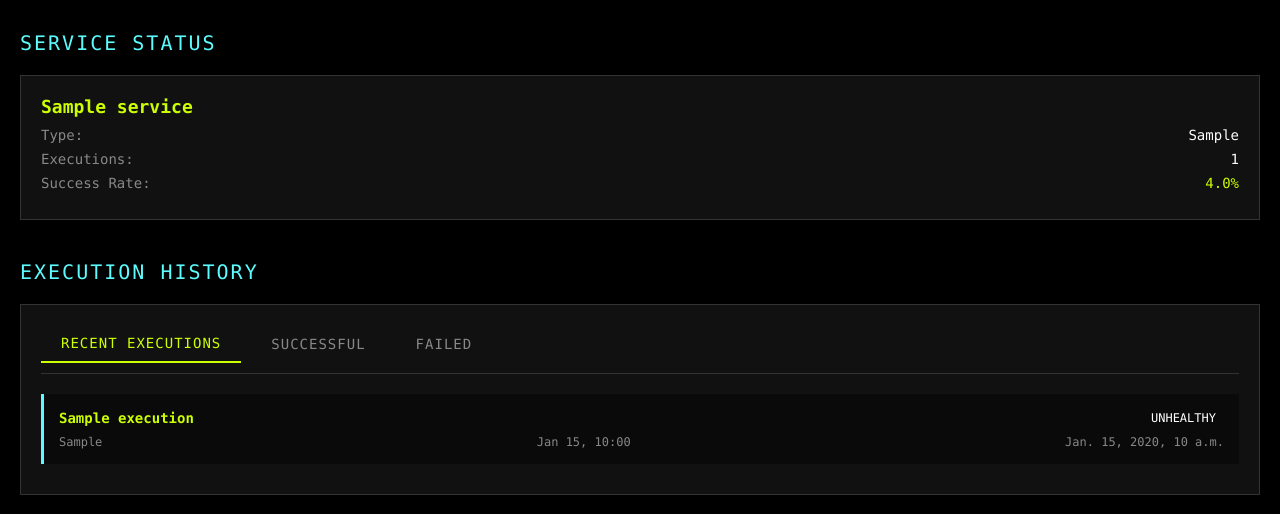
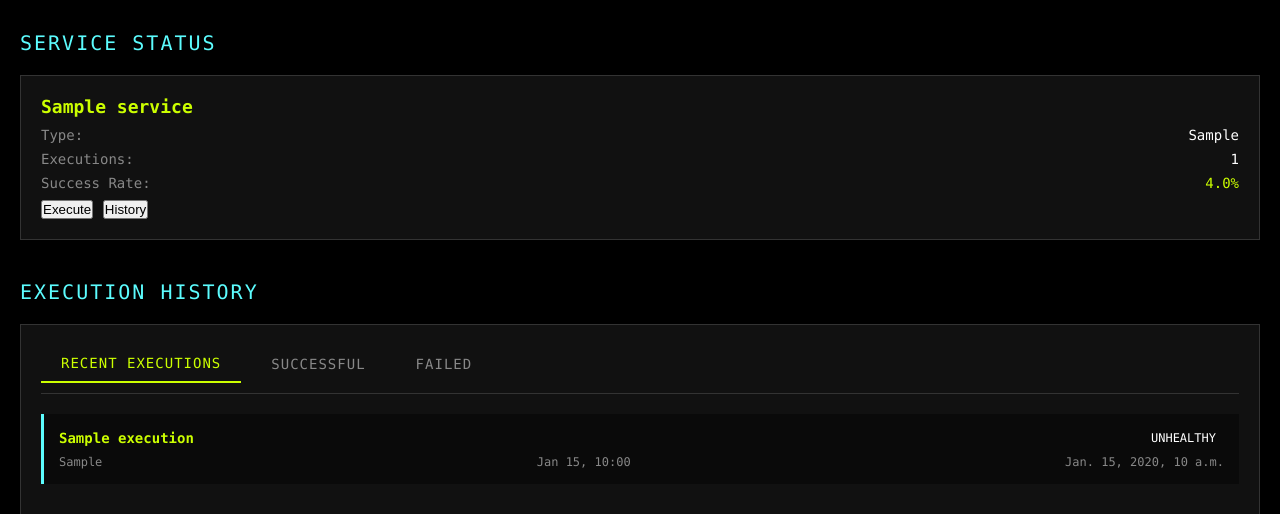
Before and after one commit to wcollins/torero-container, a Django app: template opt/torero-ui/torero_ui/templates/dashboard/index.html in a window 1280 px wide. Shown: the part 266-780 px from the top of the page. Run offline with Django 5.2, Linux system fonts and the light colour scheme; the template is opened without the code that fills it: most values are stand-ins (such as "Sample title", 1, 10 or a date in 2020).

Commit message:
Modify .html for UI service execution

```diff
--- a/opt/torero-ui/torero_ui/templates/dashboard/base.html
+++ b/opt/torero-ui/torero_ui/templates/dashboard/base.html
@@ -3,6 +3,7 @@
 <head>
     <meta charset="UTF-8">
     <meta name="viewport" content="width=device-width, initial-scale=1.0">
+    {% csrf_token %}
     <title>{% block title %}torero Opsboard{% endblock %}</title>
     {% load static %}
     <link rel="stylesheet" href="{% static 'css/dashboard.css' %}">
--- a/opt/torero-ui/torero_ui/templates/dashboard/index.html
+++ b/opt/torero-ui/torero_ui/templates/dashboard/index.html
@@ -58,6 +58,37 @@
             <div class="status-info">
                 <span class="status-label">Success Rate:</span>
                 <span class="status-success">{{ service.success_rate|floatformat:1 }}%</span>
+            </div>
+            <div class="service-actions">
+                {% if service.service_type == "opentofu-plan" %}
+                <div class="execute-dropdown">
+                    <button class="execute-btn dropdown-toggle" onclick="toggleExecuteDropdown(this)">
+                        <span class="btn-text">Execute</span>
+                        <span class="btn-spinner" style="display: none;">
+                            <span class="spinner"></span> Executing...
+                        </span>
+                        <span class="dropdown-arrow">▼</span>
+                    </button>
+                    <div class="dropdown-menu">
+                        <button class="dropdown-item" onclick="executeOpenTofu('{{ service.name }}', 'apply', this)">
+                            Apply
+                        </button>
+                        <button class="dropdown-item destroy-option" onclick="executeOpenTofu('{{ service.name }}', 'destroy', this)">
+                            Destroy
+                        </button>
+                    </div>
+                </div>
+                {% else %}
+                <button class="execute-btn" onclick="executeService('{{ service.name }}', this)">
+                    <span class="btn-text">Execute</span>
+                    <span class="btn-spinner" style="display: none;">
+                        <span class="spinner"></span> Executing...
+                    </span>
+                </button>
+                {% endif %}
+                <button class="history-btn" onclick="showServiceHistory('{{ service.name }}')">
+                    History
+                </button>
             </div>
         </div>
         {% empty %}
```
